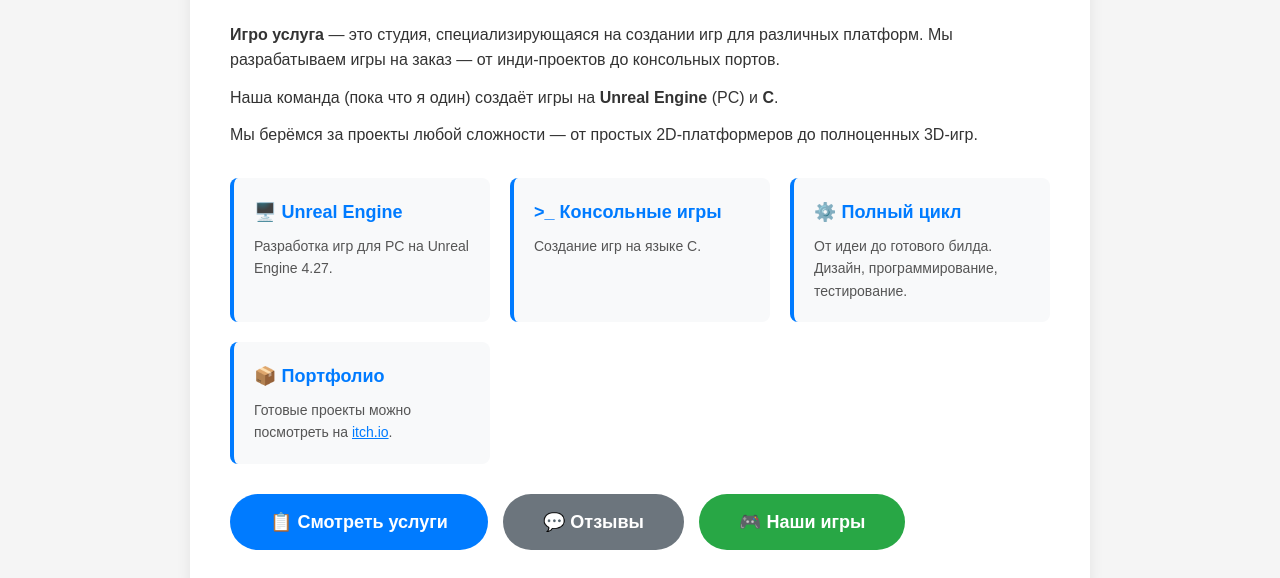
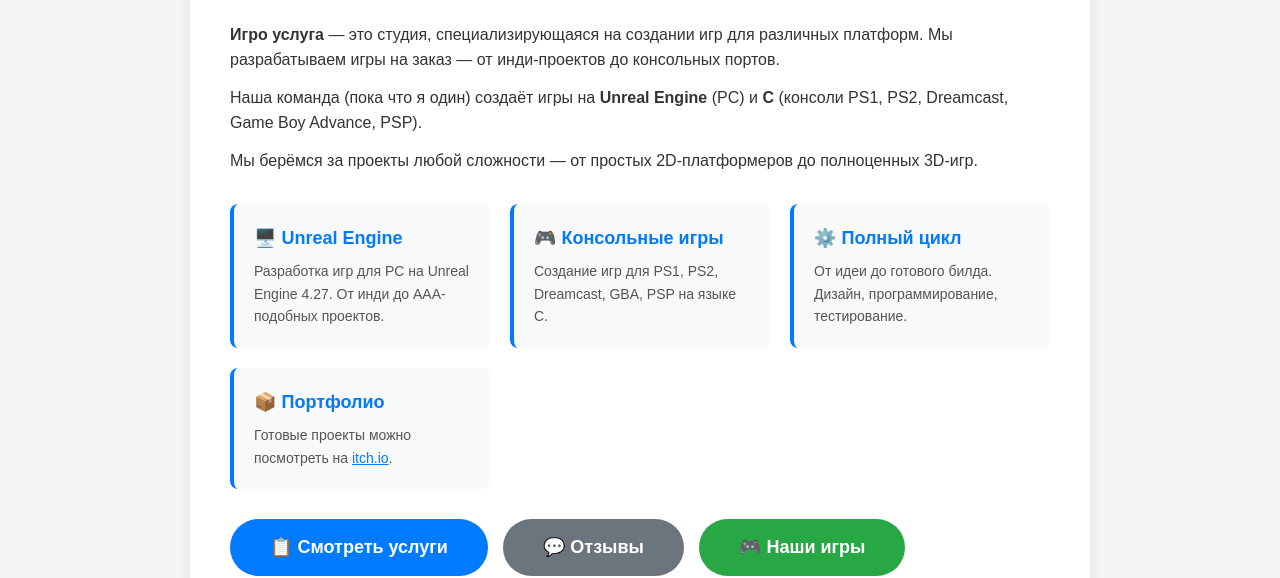
Before and after one commit to SavvaGD/igrousluga, a plain HTML site: page index.html in a window 1280 px wide. Shown: the part 255-833 px from the top of the page. Drawn offline with Linux system fonts and the light colour scheme.

Commit message:
Update index.html

```diff
--- a/index.html
+++ b/index.html
@@ -65,18 +65,18 @@
 
             <div class="description">
                 <p><strong>Игро услуга</strong> — это студия, специализирующаяся на создании игр для различных платформ. Мы разрабатываем игры на заказ — от инди-проектов до консольных портов.</p>
-                <p>Наша команда (пока что я один) создаёт игры на <strong>Unreal Engine</strong> (PC) и <strong>C</strong>.</p>
+                <p>Наша команда (пока что я один) создаёт игры на <strong>Unreal Engine</strong> (PC) и <strong>C</strong> (консоли PS1, PS2, Dreamcast, Game Boy Advance, PSP).</p>
                 <p>Мы берёмся за проекты любой сложности — от простых 2D-платформеров до полноценных 3D-игр.</p>
             </div>
 
             <div class="features">
                 <div class="feature">
                     <h3>🖥️ Unreal Engine</h3>
-                    <p>Разработка игр для PC на Unreal Engine 4.27.</p>
+                    <p>Разработка игр для PC на Unreal Engine 4.27. От инди до AAA-подобных проектов.</p>
                 </div>
                 <div class="feature">
-                    <h3>>_ Консольные игры</h3>
-                    <p>Создание игр на языке C.</p>
+                    <h3>🎮 Консольные игры</h3>
+                    <p>Создание игр для PS1, PS2, Dreamcast, GBA, PSP на языке C.</p>
                 </div>
                 <div class="feature">
                     <h3>⚙️ Полный цикл</h3>
```
